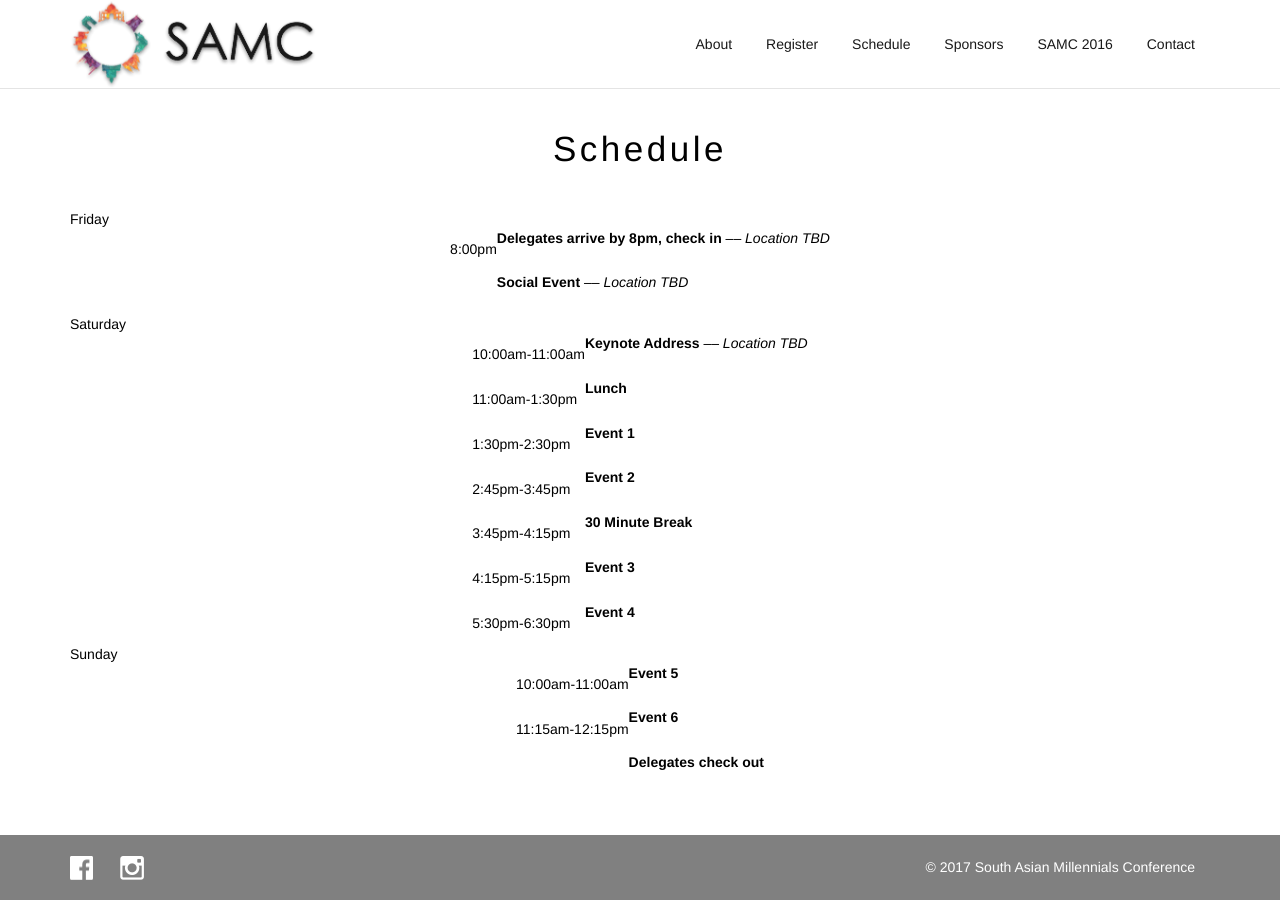
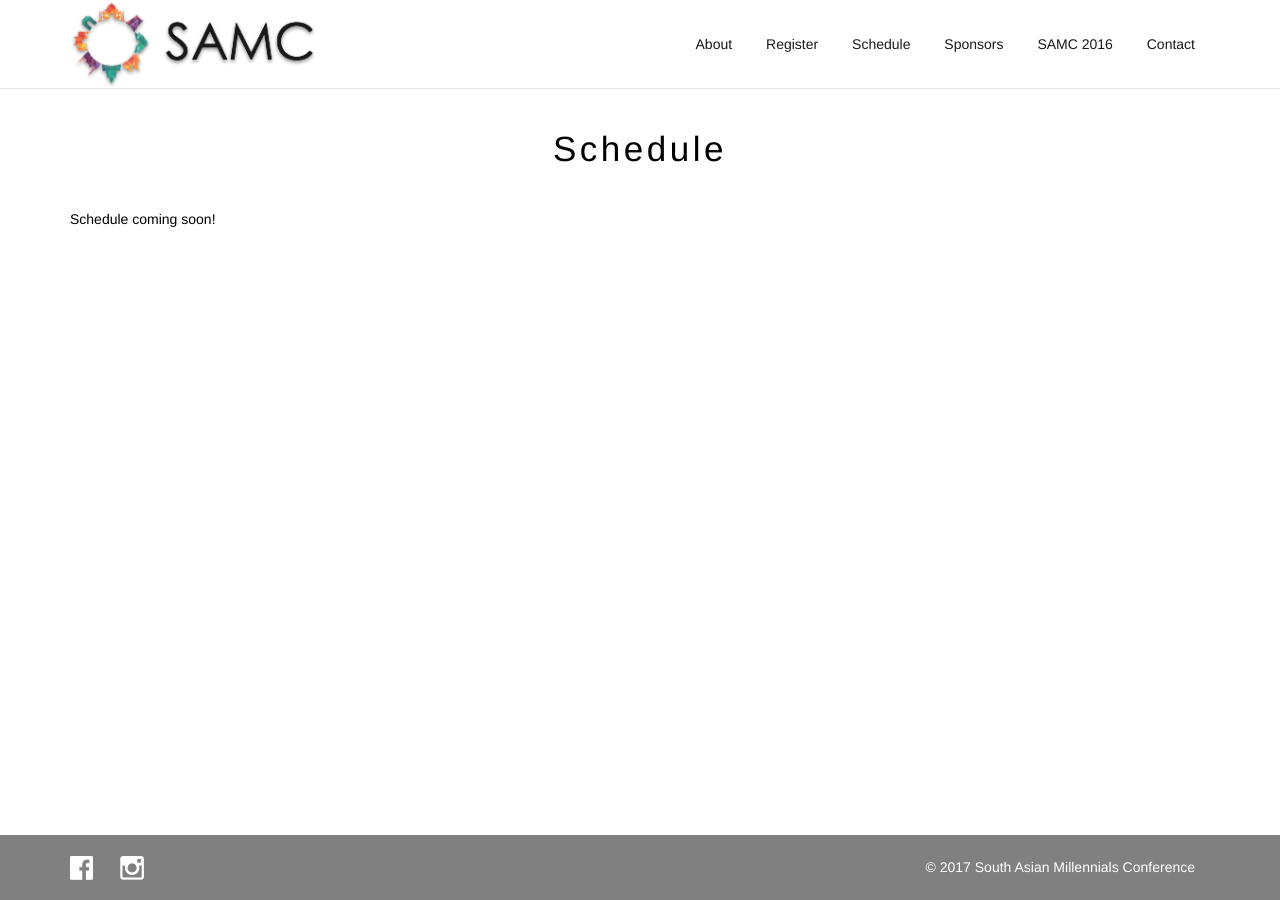
Before and after one commit to samconf/samconf.github.io, a Jekyll site: the page built from schedule/index.html, in a window 1280 px wide. Built offline with Jekyll 4.4.1, drawn with Linux system fonts in a browser that asks for light colours.

Commit message:
Just write schedule coming soon on the schedule page

```diff
--- a/schedule/index.html
+++ b/schedule/index.html
@@ -5,14 +5,10 @@ endpoint: schedule
 ---
 
 <div class="container">
-    <table class="fridayschedule">
+    <table class="schedule">
         <tbody>
-            <tr>Friday
-                <td>8:00pm</td>
-                <td><strong>Delegates arrive by 8pm, check in</strong> <i>–– Location TBD</i>
-                <br><br></td>
-            </tr>
-            <tr>
+            <tr>Schedule coming soon!</tr>
+            <!--<tr>
                 <td></td>
                 <td><strong>Social Event</strong> <i>–– Location TBD</i>
                 <br><br></td>
@@ -74,7 +70,7 @@ endpoint: schedule
                 <td></td>
                 <td><strong>Delegates check out</strong> <i></i>
                 <br><br></td>
-            </tr>
+            </tr>-->
         </tbody>
     </table>
 </div>
```
